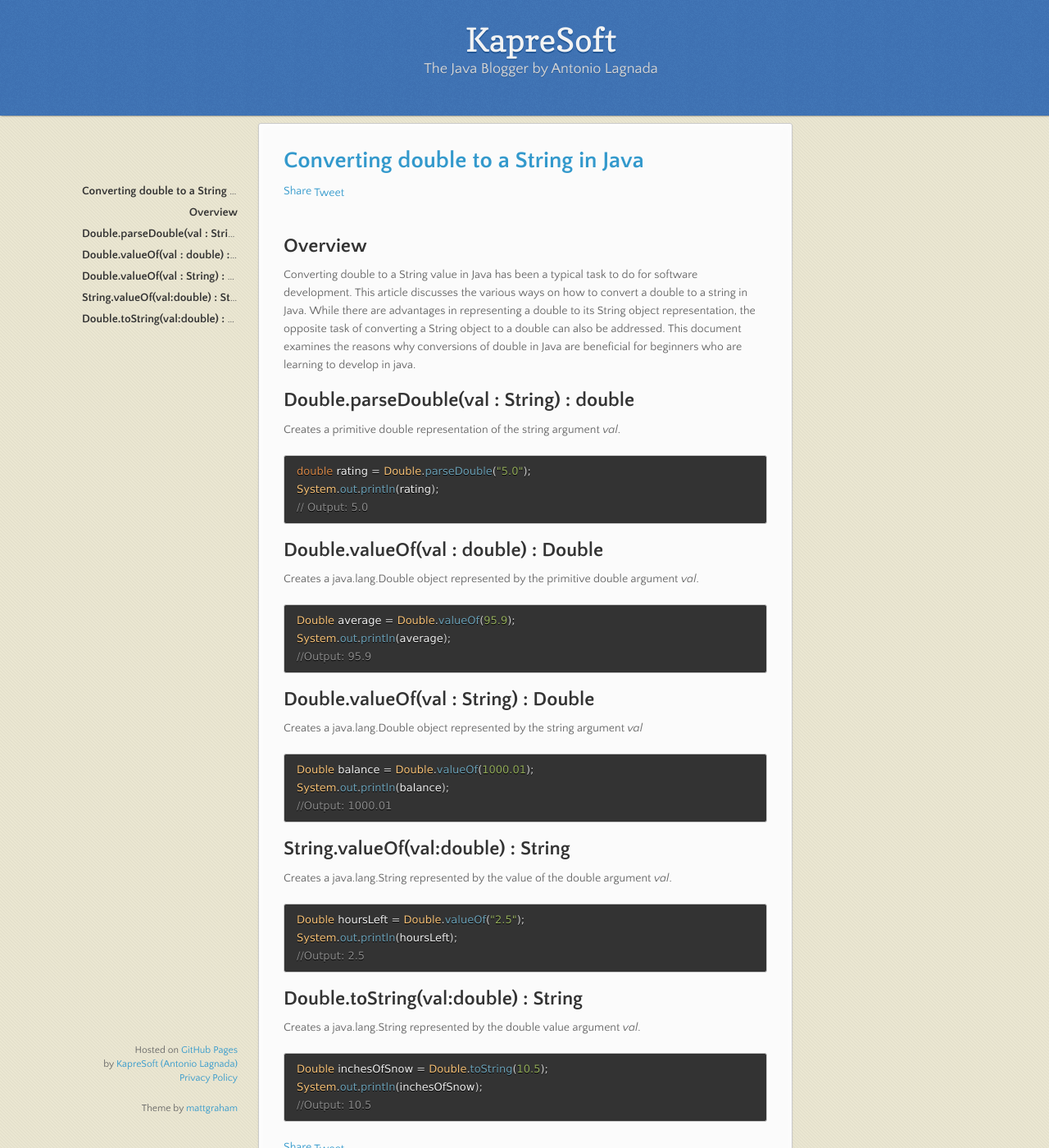
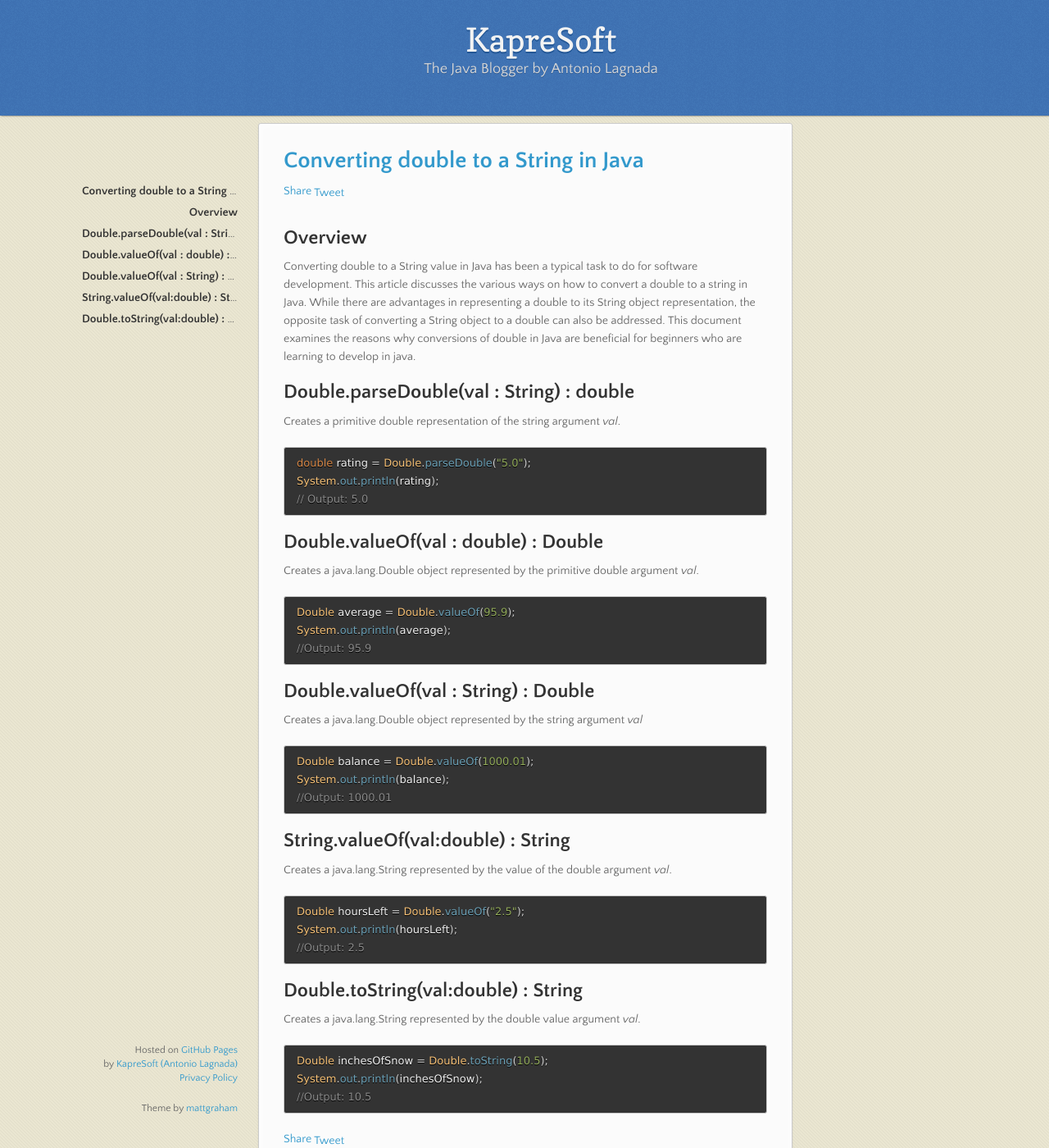
Before and after one commit to kapresoft/kapresoft.github.io, a Jekyll site: the page built from _posts/2019-05-11-converting-double-value-to-string.md, in a window 1280 px wide and 1400 px high. Shown: the whole window at 82% size. Built offline with Jekyll 4.4.1, drawn with Linux system fonts in a browser that asks for light colours; comment, search, counter and statistics services are not loaded.

Commit message:
test new add unit top of overview

```diff
--- a/_layouts/kapresoft.html
+++ b/_layouts/kapresoft.html
@@ -78,7 +78,7 @@
         <script>
          (adsbygoogle = window.adsbygoogle || []).push({});
         </script>
-        <div style="margin-bottom: 20px;">&nbsp;</div>
+        <div class="top-tag">&nbsp;</div>
         {% endif %}
         {% endif %}
 
--- a/_sass/jekyll-theme-leap-day.scss
+++ b/_sass/jekyll-theme-leap-day.scss
@@ -19,6 +19,12 @@
 h1, h2, h3, h4, h5, h6 {
   color:#333;
   margin:0 0 10px;
+}
+
+div {
+    .top-tag {
+        margin-bottom: 10px;
+    }
 }
 
 p, ul, ol, table, pre, dl {
```
